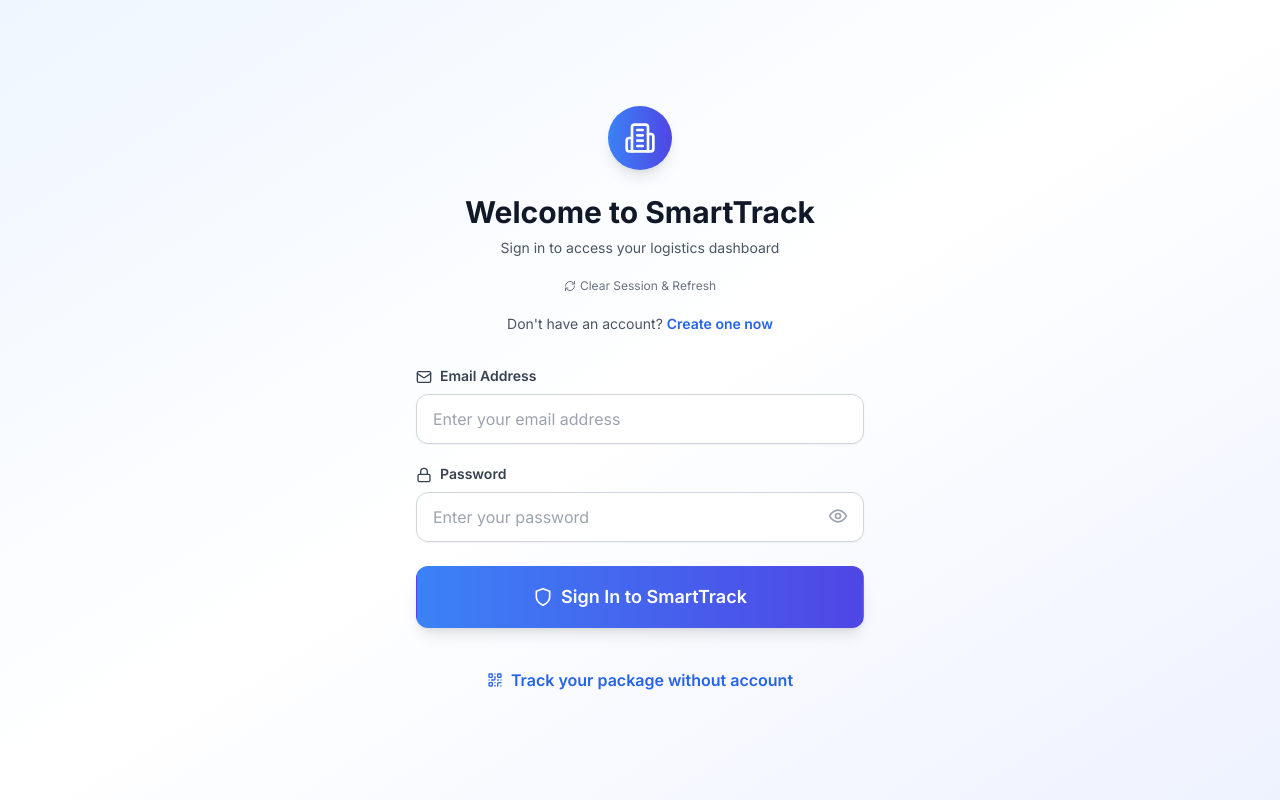
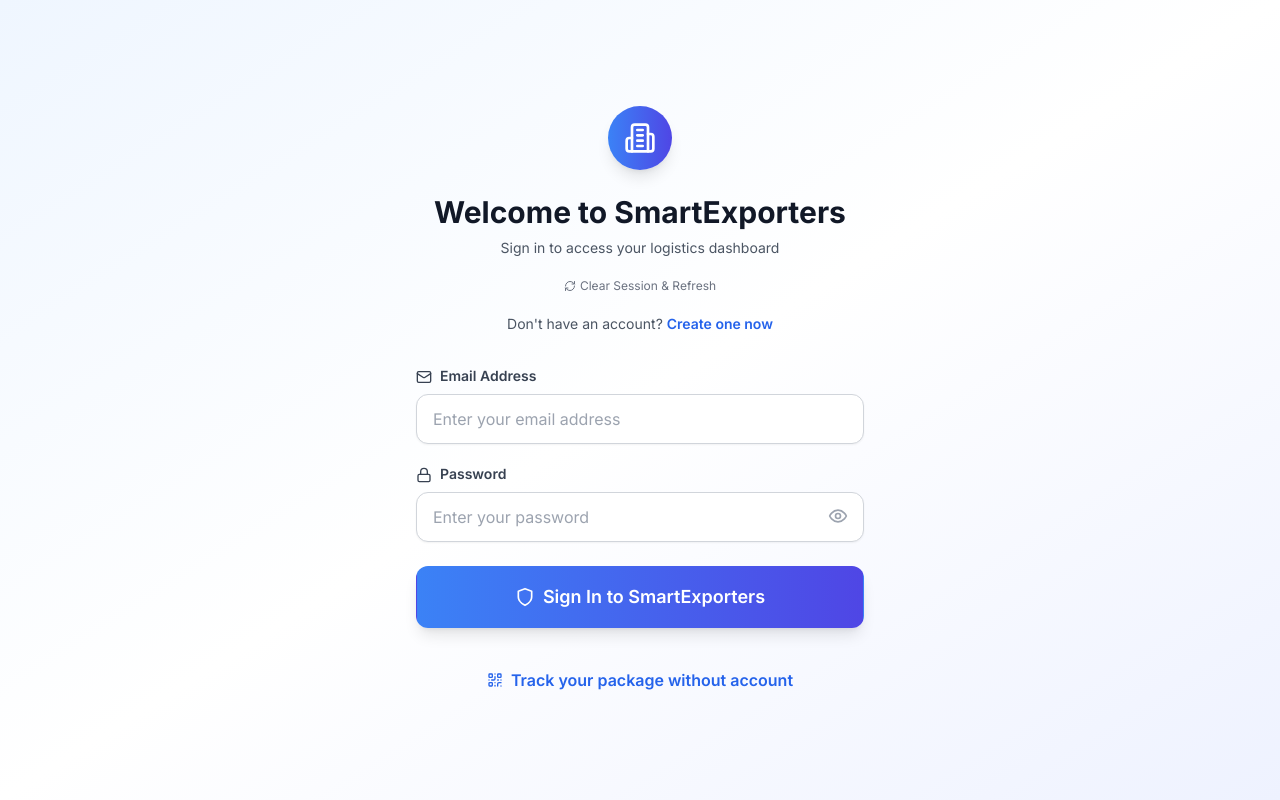
Before and after one commit to martinktay/qr-code-tracker, a React (Vite) app: page /login in a window 1280 px wide. Built offline with nearby package versions, Linux system fonts and the light colour scheme; no server answers.

Commit message:
feat: Update branding from SmartTrack to SmartExporters throughout the application

```diff
--- a/src/components/ChatWindow.jsx
+++ b/src/components/ChatWindow.jsx
@@ -215,7 +215,7 @@
           message: messageData.content,
           language: language,
           template: 'newMessage',
-          subject: 'New Message from SmartTrack'
+          subject: 'New Message from SmartExporters'
         })
       })
 
--- a/src/components/Layout.jsx
+++ b/src/components/Layout.jsx
@@ -161,7 +161,7 @@
           <div className="flex h-16 items-center justify-between px-4">
             <div className="flex items-center">
               <Building2 className="h-8 w-8 text-primary-600 mr-2" />
-              <h1 className="text-xl font-bold text-primary-600">SmartTrack</h1>
+              <h1 className="text-xl font-bold text-primary-600">SmartExporters</h1>
             </div>
             <button
               onClick={() => setSidebarOpen(false)}
@@ -226,7 +226,7 @@
         <div className="flex flex-col flex-grow bg-gradient-to-b from-white to-gray-50 border-r border-gray-200">
           <div className="flex h-16 items-center px-4 bg-gradient-to-r from-blue-600 to-indigo-600">
             <Building2 className="h-8 w-8 text-white mr-2" />
-            <h1 className="text-xl font-bold text-white">SmartTrack</h1>
+            <h1 className="text-xl font-bold text-white">SmartExporters</h1>
           </div>
           <nav className="flex-1 space-y-2 px-3 py-6">
             {filteredNavigation.map((item) => {
@@ -295,7 +295,7 @@
             <div className="flex flex-1">
               <div className="flex items-center">
                 <h2 className="text-xl font-bold text-gray-900">
-                  {filteredNavigation.find(item => item.href === location.pathname)?.name || 'SmartTrack'}
+                  {filteredNavigation.find(item => item.href === location.pathname)?.name || 'SmartExporters'}
                 </h2>
               </div>
             </div>
--- a/src/components/ParcelLabelPDF.jsx
+++ b/src/components/ParcelLabelPDF.jsx
@@ -26,7 +26,7 @@
           <div style="flex: 1; padding-right: 20px;">
             <div style="text-align: center; margin-bottom: 15px;">
               <h2 style="margin: 0; color: #1f2937; font-size: 18px; font-weight: bold;">The Smart Exporters</h2>
-              <p style="margin: 5px 0; color: #6b7280; font-size: 12px;">SmartTrack Logistics</p>
+              <p style="margin: 5px 0; color: #6b7280; font-size: 12px;">SmartExporters Logistics</p>
             </div>
 
             <div style="margin-bottom: 15px;">
@@ -100,7 +100,7 @@
       // Add footer
       pdf.setFontSize(8)
       pdf.setTextColor(107, 114, 128)
-      pdf.text('Generated by SmartTrack Logistics Platform', 10, pdfHeight - 10)
+      pdf.text('Generated by SmartExporters Logistics Platform', 10, pdfHeight - 10)
       pdf.text(new Date().toLocaleString(), pdfWidth - 10, pdfHeight - 10, { align: 'right' })
 
       // Save PDF
@@ -143,7 +143,7 @@
             <div style="flex: 1; padding-right: 20px;">
               <div style="text-align: center; margin-bottom: 15px;">
                 <h2 style="margin: 0; color: #1f2937; font-size: 18px; font-weight: bold;">The Smart Exporters</h2>
-                <p style="margin: 5px 0; color: #6b7280; font-size: 12px;">SmartTrack Logistics</p>
+                <p style="margin: 5px 0; color: #6b7280; font-size: 12px;">SmartExporters Logistics</p>
               </div>
 
               <div style="margin-bottom: 15px;">
@@ -222,7 +222,7 @@
       // Add footer to last page
       pdf.setFontSize(8)
       pdf.setTextColor(107, 114, 128)
-      pdf.text('Generated by SmartTrack Logistics Platform', 10, pdfHeight - 10)
+      pdf.text('Generated by SmartExporters Logistics Platform', 10, pdfHeight - 10)
       pdf.text(new Date().toLocaleString(), pdfWidth - 10, pdfHeight - 10, { align: 'right' })
 
       // Save PDF
--- a/src/components/ParcelTimeline.jsx
+++ b/src/components/ParcelTimeline.jsx
@@ -357,7 +357,7 @@
         <div className="flex items-center justify-between text-sm text-gray-600">
           <div className="flex items-center space-x-2">
             {isBox ? <Box className="w-4 h-4" /> : isSack ? <Package2 className="w-4 h-4" /> : <Package className="w-4 h-4" />}
-            <span>Tracking provided by SmartTrack</span>
+            <span>Tracking provided by SmartExporters</span>
           </div>
           <div className="flex items-center space-x-2">
             <Clock className="w-4 h-4" />
--- a/src/pages/CustomerPortal.jsx
+++ b/src/pages/CustomerPortal.jsx
@@ -67,7 +67,7 @@
           <div className="flex justify-between items-center py-6">
             <div className="flex items-center">
               <Package className="h-8 w-8 text-primary-600 mr-3" />
-              <h1 className="text-2xl font-bold text-gray-900">SmartTrack</h1>
+              <h1 className="text-2xl font-bold text-gray-900">SmartExporters</h1>
             </div>
             <div className="text-sm text-gray-500">
               Track your packages easily
--- a/src/pages/Dashboard.jsx
+++ b/src/pages/Dashboard.jsx
@@ -773,7 +773,7 @@
         <div>
           <h1 className="text-3xl font-bold text-gray-900">Dashboard</h1>
           <p className="text-gray-600 mt-2">
-            Welcome to SmartTrack Logistics Platform
+            Welcome to SmartExporters Logistics Platform
             {userRole === 'admin' && ' - Administrative View'}
             {userRole === 'warehouse_staff' && ' - Operations View'}
             {userRole === 'customer' && ' - Customer View'}
--- a/src/pages/Login.jsx
+++ b/src/pages/Login.jsx
@@ -67,7 +67,7 @@
             <Building2 className="h-8 w-8 text-white" />
           </div>
           <h2 className="mt-6 text-center text-3xl font-extrabold text-gray-900">
-            {isLogin ? 'Welcome to SmartTrack' : 'Join SmartTrack'}
+            {isLogin ? 'Welcome to SmartExporters' : 'Join SmartExporters'}
           </h2>
           <p className="mt-2 text-center text-sm text-gray-600">
             {isLogin ? 'Sign in to access your logistics dashboard' : 'Create your account to get started'}
@@ -236,7 +236,7 @@
                   {isLogin ? (
                     <>
                       <Shield className="h-5 w-5 mr-2" />
-                      Sign In to SmartTrack
+                                             Sign In to SmartExporters
                     </>
                   ) : (
                     <>
--- a/src/pages/PrivacyPage.jsx
+++ b/src/pages/PrivacyPage.jsx
@@ -44,7 +44,7 @@
 
 2. HOW WE USE YOUR INFORMATION
 We use the information we collect to:
-- Provide and maintain the SmartTrack logistics service
+- Provide and maintain the SmartExporters logistics service
 - Process package registrations and updates
 - Send tracking updates and notifications
 - Improve our services and user experience
@@ -116,7 +116,7 @@
               <Shield className="h-8 w-8 text-primary-600 mr-3" />
               <div>
                 <h1 className="text-2xl font-bold text-gray-900">Privacy Policy</h1>
-                <p className="text-sm text-gray-500">SmartTrack Logistics Platform</p>
+                <p className="text-sm text-gray-500">SmartExporters Logistics Platform</p>
               </div>
             </div>
           </div>
--- a/src/pages/TermsPage.jsx
+++ b/src/pages/TermsPage.jsx
@@ -35,10 +35,10 @@
 Last updated: ${new Date().toLocaleDateString()}
 
 1. ACCEPTANCE OF TERMS
-By accessing and using the SmartTrack logistics platform, you accept and agree to be bound by the terms and provision of this agreement.
+By accessing and using the SmartExporters logistics platform, you accept and agree to be bound by the terms and provision of this agreement.
 
 2. DESCRIPTION OF SERVICE
-SmartTrack is a logistics tracking platform that allows users to:
+SmartExporters is a logistics tracking platform that allows users to:
 - Register and track packages (boxes and sacks)
 - Receive real-time updates on package status
 - Access delivery timelines and location information
@@ -55,7 +55,7 @@
 We are committed to protecting your privacy. Please refer to our Privacy Policy for details on how we collect, use, and protect your personal information.
 
 5. INTELLECTUAL PROPERTY
-All content, features, and functionality of the SmartTrack platform are owned by ${companyName} and are protected by international copyright, trademark, and other intellectual property laws.
+All content, features, and functionality of the SmartExporters platform are owned by ${companyName} and are protected by international copyright, trademark, and other intellectual property laws.
 
 6. LIMITATION OF LIABILITY
 ${companyName} shall not be liable for any indirect, incidental, special, consequential, or punitive damages resulting from your use of the service.
@@ -94,7 +94,7 @@
               <FileText className="h-8 w-8 text-primary-600 mr-3" />
               <div>
                 <h1 className="text-2xl font-bold text-gray-900">Terms of Use</h1>
-                <p className="text-sm text-gray-500">SmartTrack Logistics Platform</p>
+                <p className="text-sm text-gray-500">SmartExporters Logistics Platform</p>
               </div>
             </div>
           </div>
```
